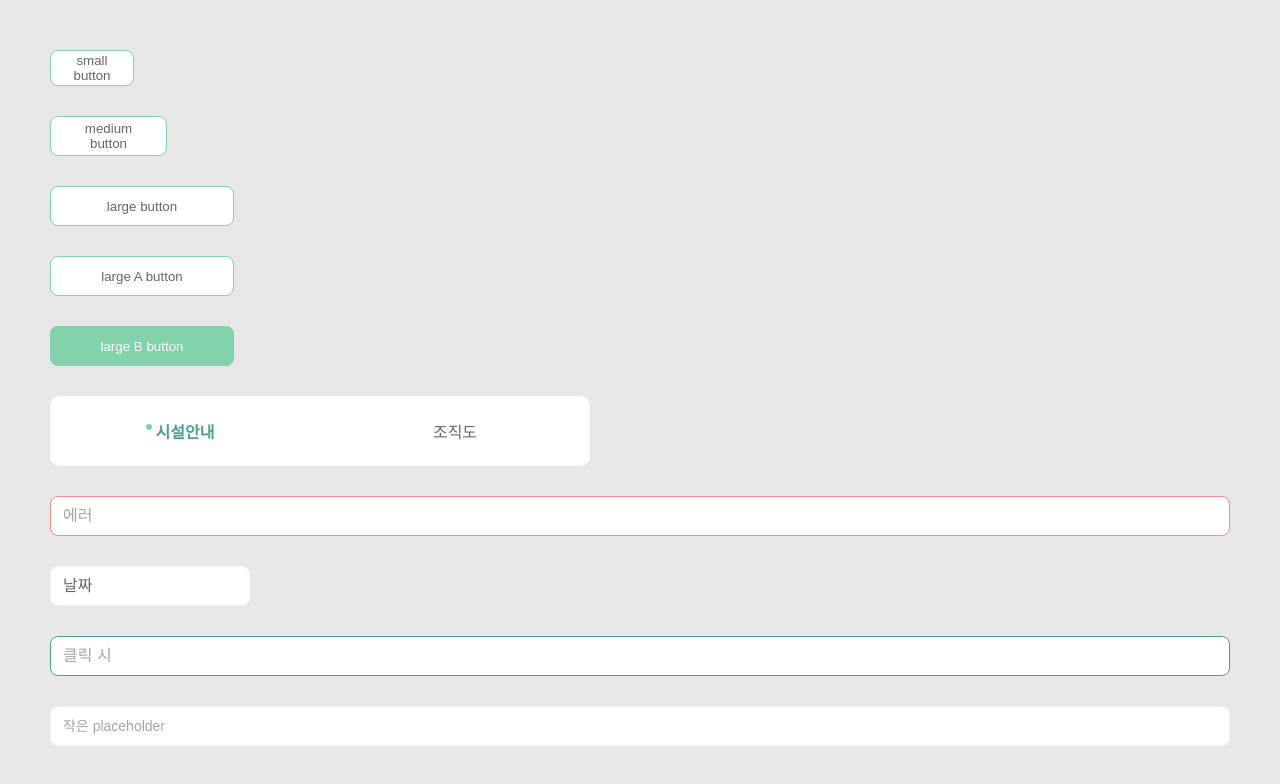
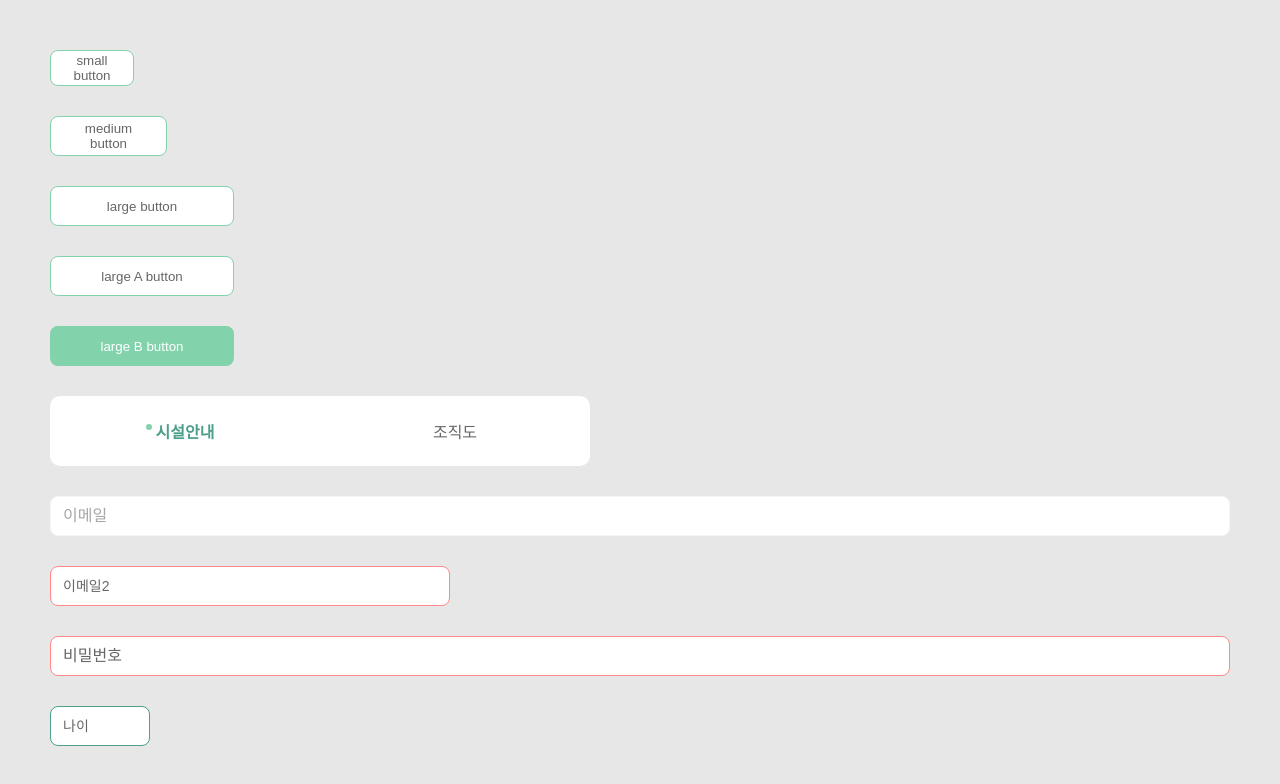
Before and after one commit to TomHoon/zelkova-fe, a Next.js app: page /design in a window 1280 px wide. Shown: the top 784 px of the page. Built offline with nearby package versions, Linux system fonts and the light colour scheme.

Commit message:
C_Input 수정

```diff
--- a/app/design/page.jsx
+++ b/app/design/page.jsx
@@ -12,10 +12,10 @@ export default function App() {
     console.log("callback 실행");
   };
 
-  const [errorInput, setErrorInput] = useState("");
-  const [focusedInput, setFocusedInput] = useState("");
-  const [dateInput, setDateInput] = useState("");
-  const [smallInput, setSmallInput] = useState("");
+  const [email, setEmail] = useState("");
+  const [password, setPassword] = useState("");
+  const [age, setAge] = useState("");
+  const [email2, setEmail2] = useState("");
 
   return (
     <div className={C_DesignStyles.designContainer}>
@@ -29,32 +29,41 @@ export default function App() {
       <C_TabBar elementList={["시설안내", "조직도"]} callback={cb} />
 
       <C_Input
-        value={errorInput}
-        onChange={(e) => setErrorInput(e.target.value)}
-        placeholder="에러"
-        state="error"
+        value={email}
+        onChange={(e) => setEmail(e.target.value)}
+        placeholder="이메일"
+        type="email"
       />
 
       <C_Input
-        value={dateInput}
-        onChange={(e) => setDateInput(e.target.value)}
-        width="200px"
-        placeholder="날짜"
-        isDate={true}
+        value={email2}
+        onChange={(e) => setEmail2(e.target.value)}
+        placeholder="이메일2"
+        placeholderSize="sm"
+        placeholderColor="B"
+        state="error"
+        type="email"
+        width="400px"
       />
 
       <C_Input
-        value={focusedInput}
-        onChange={(e) => setFocusedInput(e.target.value)}
-        placeholder="클릭 시"
-        state="focused"
+        value={password}
+        onChange={(e) => setPassword(e.target.value)}
+        placeholder="비밀번호"
+        placeholderColor="B"
+        state="error"
+        type="password"
       />
 
       <C_Input
-        value={smallInput}
-        onChange={(e) => setSmallInput(e.target.value)}
-        placeholder="작은 placeholder"
-        size="sm"
+        value={age}
+        onChange={(e) => setAge(e.target.value)}
+        placeholder="나이"
+        placeholderSize="sm"
+        placeholderColor="B"
+        state="focused"
+        type="number"
+        width="100px"
       />
     </div>
   );
--- a/common/atom/C_Input.jsx
+++ b/common/atom/C_Input.jsx
@@ -7,20 +7,38 @@ const PlaceholderSizeMap = {
   md: C_InputStyles.placeholderMd,
 };
 
+const PlaceholderColorMap = {
+  A: C_InputStyles.placeholderColorA,
+  B: C_InputStyles.placeholderColorB,
+};
+
 const StateMap = {
   default: "",
   error: C_InputStyles.error,
   focused: C_InputStyles.focused,
 };
 
+/**
+ *
+ * [공통 인풋 - Args]
+ *
+ * - 크기: 높이 40px (고정), 간격은 width로 정의 (기본값 100%)
+ *
+ * - 테두리: state로 정의 [default | error | focused]
+ *
+ * - 플레이스홀더: size  [sm 14px | md 16px(기본값)]
+ *               color [A(기본값) | B]
+ *
+ *  */
+
 export default function C_Input({
   value,
   onChange,
   placeholder = "",
   width = "100%",
-  size = "md",
+  placeholderSize = "md",
+  placeholderColor = "A",
   state = "default",
-  isDate = false,
   type = "text",
 }) {
   return (
@@ -29,9 +47,7 @@ export default function C_Input({
       value={value}
       onChange={onChange}
       placeholder={placeholder}
-      className={`${C_InputStyles.input} ${PlaceholderSizeMap[size]} ${
-        isDate ? C_InputStyles.date : ""
-      } ${StateMap[state]}`}
+      className={`${C_InputStyles.input} ${PlaceholderSizeMap[placeholderSize]} ${PlaceholderColorMap[placeholderColor]} ${StateMap[state]}`}
       style={{ width }}
     />
   );
--- a/styles/C_Input.module.scss
+++ b/styles/C_Input.module.scss
@@ -3,27 +3,19 @@
   width: 100%;
   height: 40px;
   padding: 0 12px;
-
   border: 1px solid var(--line);
   border-radius: 8px;
-
   font-size: 16px;
   line-height: 40px;
-
   color: var(--foreground);
   background: white;
-  transition: border-color 0.2s ease;
-
-  font-family: "Pretendard", sans-serif;
 
   &::placeholder {
-    color: var(--subtext);
     font-weight: 400;
-    opacity: 1;
   }
 }
 
-/* placeholder 사이즈 */
+/* placeholder 크기 */
 .placeholderSm::placeholder {
   font-size: 14px;
 }
@@ -32,8 +24,12 @@
   font-size: 16px;
 }
 
-/* 날짜용 placeholder 색상 */
-.date::placeholder {
+/* placeholder 색상 */
+.placeholderColorA::placeholder {
+  color: var(--subtext);
+}
+
+.placeholderColorB::placeholder {
   color: var(--text);
 }
 
```
